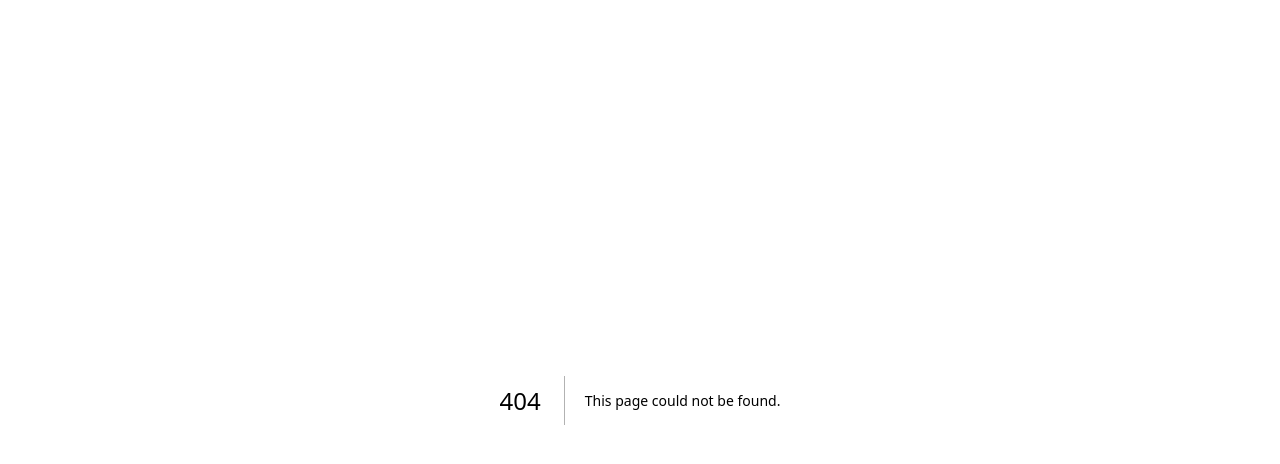
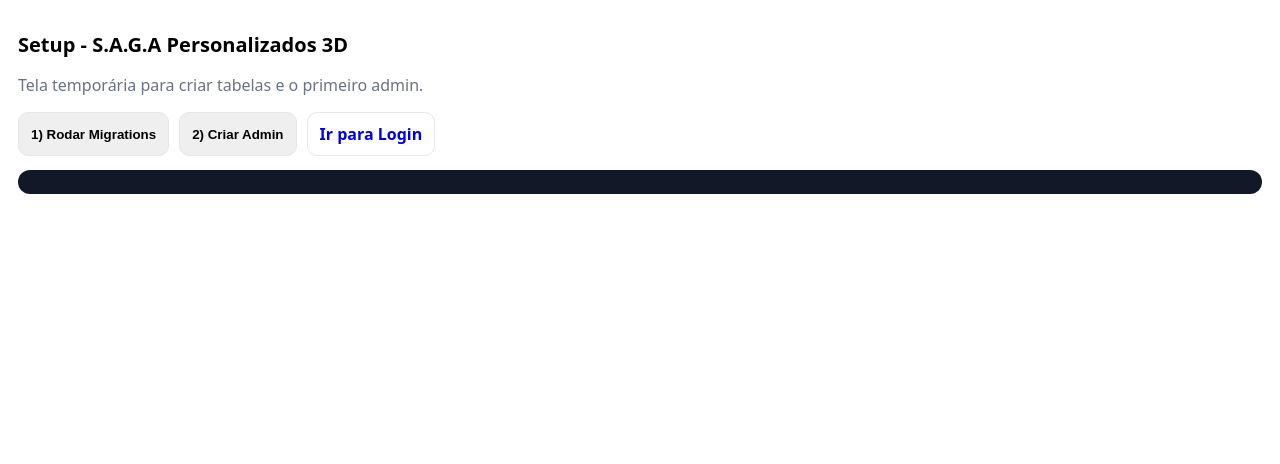
Before and after one commit to allandegan/saga-personalizados-3d, a Next.js app: page /setup in a window 1280 px wide. Before the commit this address had no page. Shown: the top 464 px of the page. Built offline with nearby package versions, Linux system fonts and the light colour scheme.

Commit message:
add setup page

```diff
--- /dev/null
+++ b/src/app/setup/page.tsx
@@ -0,0 +1,53 @@
+"use client";
+
+import { useState } from "react";
+
+export default function SetupPage() {
+  const [msg, setMsg] = useState<string>("");
+
+  async function runMigrate() {
+    setMsg("Rodando migrate...");
+    const r = await fetch("/api/setup/migrate", { method: "POST" });
+    const j = await r.json().catch(() => ({}));
+    setMsg(JSON.stringify(j, null, 2));
+  }
+
+  async function createAdmin() {
+    const name = prompt("Nome do admin:");
+    const username = prompt("Usuário (login):");
+    const password = prompt("Senha:");
+    if (!name || !username || !password) return;
+
+    setMsg("Criando admin...");
+    const r = await fetch("/api/setup/admin", {
+      method: "POST",
+      headers: { "content-type": "application/json" },
+      body: JSON.stringify({ name, username, password })
+    });
+    const j = await r.json().catch(() => ({}));
+    setMsg(JSON.stringify(j, null, 2));
+  }
+
+  return (
+    <div style={{ padding: 18, fontFamily: "system-ui" }}>
+      <h1 style={{ fontSize: 20, fontWeight: 900 }}>Setup - S.A.G.A Personalizados 3D</h1>
+      <p style={{ color: "#6b7280" }}>Tela temporária para criar tabelas e o primeiro admin.</p>
+
+      <div style={{ display: "flex", gap: 10, flexWrap: "wrap", marginTop: 10 }}>
+        <button onClick={runMigrate} style={{ padding: "10px 12px", borderRadius: 10, border: "1px solid #e5e7eb", fontWeight: 800 }}>
+          1) Rodar Migrations
+        </button>
+        <button onClick={createAdmin} style={{ padding: "10px 12px", borderRadius: 10, border: "1px solid #e5e7eb", fontWeight: 800 }}>
+          2) Criar Admin
+        </button>
+        <a href="/login" style={{ padding: "10px 12px", borderRadius: 10, border: "1px solid #e5e7eb", fontWeight: 800, textDecoration: "none" }}>
+          Ir para Login
+        </a>
+      </div>
+
+      <pre style={{ marginTop: 14, background: "#111827", color: "white", padding: 12, borderRadius: 12, overflow: "auto" }}>
+        {msg}
+      </pre>
+    </div>
+  );
+}
```
